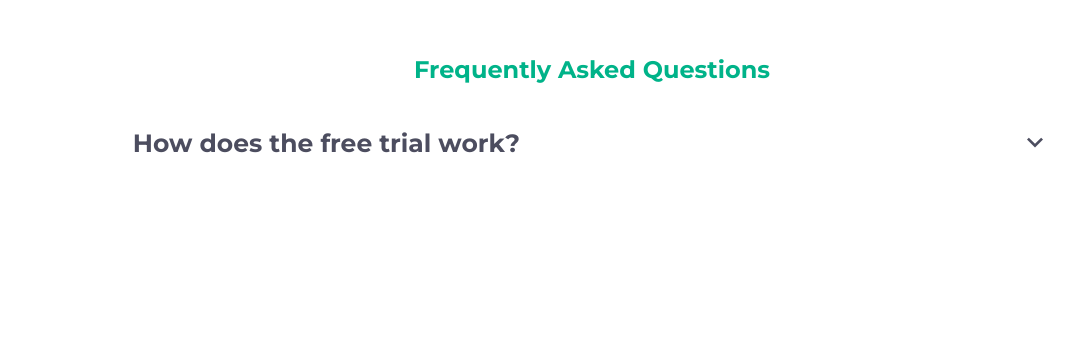
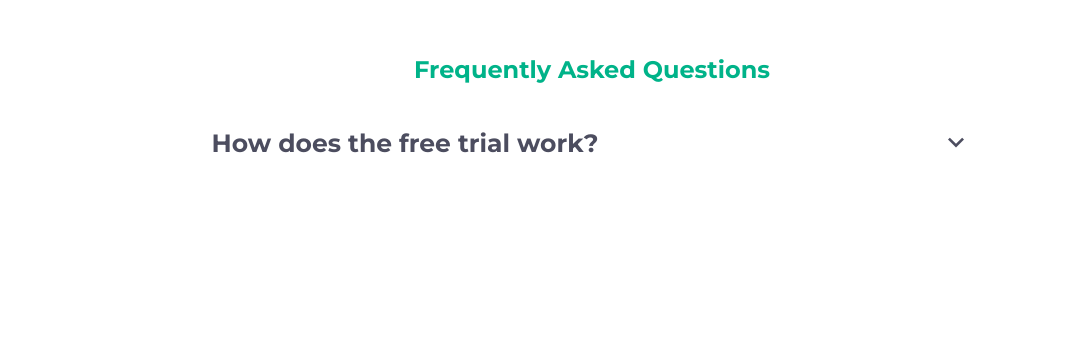
Before and after one commit to jkaps9/bonsai, a website built with webpack: page src/template.html in a window 1280 px wide. Shown: the part 2260-2605 px from the top of the page, without its empty margins (48-1122 px from the left). Built offline with nearby package versions, Linux system fonts and the light colour scheme.

Commit message:
style question for hover color and max width

```diff
--- a/src/styles.css
+++ b/src/styles.css
@@ -458,6 +458,13 @@ section#faq {
     margin: 2.5rem 0;
   }
 
+  .faqs {
+    width: 100%;
+    max-width: 58rem;
+    margin-left: auto;
+    margin-right: auto;
+  }
+
   .question {
     font-weight: 700;
     font-size: 25px;
@@ -468,6 +475,10 @@ section#faq {
     background-position: 100% 50%;
     background-size: auto 32px;
     background-repeat: no-repeat;
+  }
+
+  .question:hover {
+    color: var(--color-green);
   }
 
   .answer {
```
